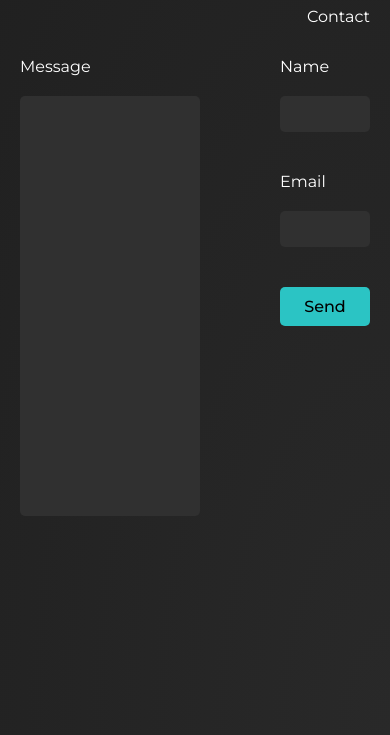
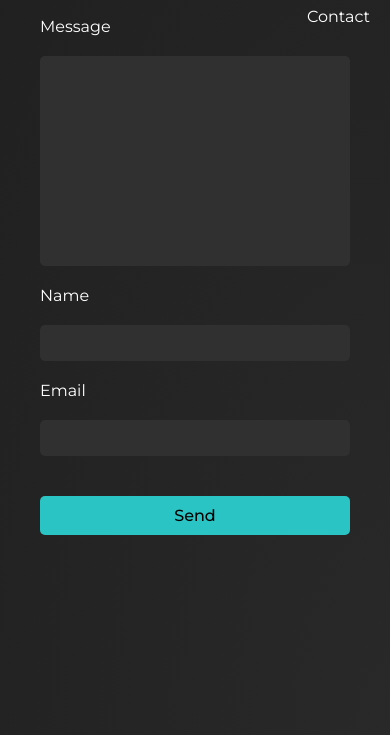
Before and after one commit to danstudio15/gatsby-portfolio, a Gatsby site: page /contact in a window 390 px wide. Shown: the part 109-844 px from the top of the page. Built offline with nearby package versions, Linux system fonts and the light colour scheme; Gatsby itself is replaced by a stand-in of ours.

Commit message:
responsive contact form

```diff
--- a/gatsby-config.js
+++ b/gatsby-config.js
@@ -34,7 +34,7 @@ module.exports = {
     "gatsby-plugin-offline",
   ],
   siteMetadata: {
-    title: 'The Ramsay Beattie Blog',
+    title: 'Ramsay Beattie Blog',
     description: 'The Ramsay Beattie Blog',
   },
 }
--- a/src/pages/contact.js
+++ b/src/pages/contact.js
@@ -21,12 +21,12 @@ const Contact = () => {
     <Layout>
     <form ref={form} className={styles.form} onSubmit={sendEmail}>
 
-      <label>
+      <label className={styles.left}>
         Message
         <textarea name="message"/>
       </label>
 
-      <div>
+      <div className={styles.right}>
         <label>
           Name
           <input type="text" name="user_name"/>
--- a/src/styles/contact.module.css
+++ b/src/styles/contact.module.css
@@ -1,15 +1,23 @@
 .form {
-  display: grid;
-  grid-template-columns: 2fr 1fr;
-  grid-template-rows: 1fr;
-  grid-gap: 80px;
-  height: 500px;
+  /* background-color: hotpink; */
 }
 
-.form label {
-  display: block;
-  width: 100%;
-  margin: 40px 0;
+.left {
+  display: inline-block;
+  width: min(100%, 580px);
+  height: 100%;
+  vertical-align: top;
+  padding: 0 20px;
+  /* background-color: red; */
+}
+
+.right {
+  display: inline-block;
+  width: min(100%, 580px);
+  height: 100%;
+  vertical-align: top;
+  padding: 0 20px;
+  /* background-color: green; */
 }
 
 .form input {
@@ -31,13 +39,14 @@
   background-color: rgb(48, 48, 48);
   resize: none;
   width: 100%;
-  height: 100%;
+  height: 210px;
 }
 
 .form button {
   display: block;
   width: 100%;
-  margin: 40px 0;
+  margin-top: 40px;
+  margin-bottom: 20px;
   padding: 10px 20px;
   border-radius: 5px;
   border: 0;
```
